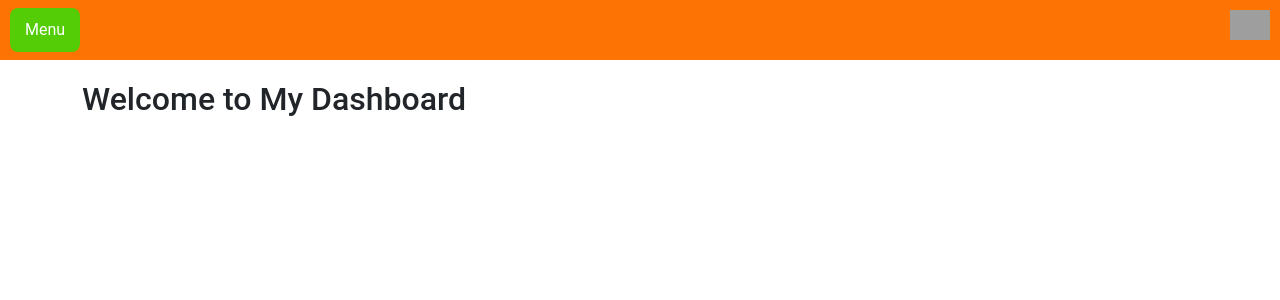
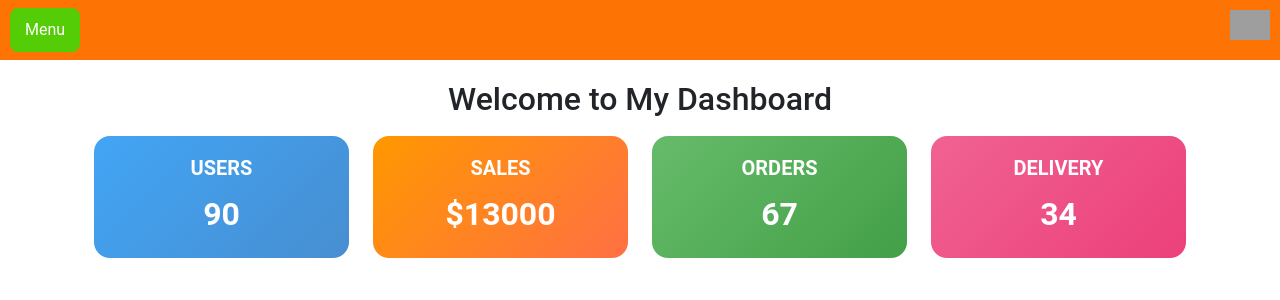
Before and after one commit to faridhajizada/MyTask, a React (Vite) app: page / in a window 1280 px wide. Shown: the top 300 px of the page. Built offline with nearby package versions, Linux system fonts and the light colour scheme; grey boxes are pictures that could not be loaded.

Commit message:
feat: create Card component

```diff
--- /dev/null
+++ b/src/components/Card/Card.jsx
@@ -0,0 +1,39 @@
+import React from "react";
+import "./Card.scss";
+
+function Card() {
+  return (
+    <section id="card">
+      <div className="container">
+        <div className="row">
+          <div className="col-md-3 col-6">
+            <div className="card-item users">
+              <h3>Users</h3>
+              <p>90</p>
+            </div>
+          </div>
+          <div className="col-md-3 col-6">
+            <div className="card-item sales">
+              <h3>Sales</h3>
+              <p>$13000</p>
+            </div>
+          </div>
+          <div className="col-md-3 col-6">
+            <div className="card-item orders">
+              <h3>Orders</h3>
+              <p>67</p>
+            </div>
+          </div>
+          <div className="col-md-3 col-6">
+            <div className="card-item delivery">
+              <h3>Delivery</h3>
+              <p>34</p>
+            </div>
+          </div>
+        </div>
+      </div>
+    </section>
+  );
+}
+
+export default Card;
--- /dev/null
+++ b/src/components/Card/Card.scss
@@ -0,0 +1,48 @@
+#card {
+  .card-item {
+    padding: 20px;
+    text-align: center;
+    color: white;
+    border-radius: 16px;
+    margin: 10px 0;
+    h3 {
+      font-size: 20px;
+      margin-bottom: 10px;
+      font-weight: bold;
+      text-transform: uppercase;
+    }
+
+    p {
+      font-size: 32px;
+      font-weight: bold;
+      margin: 0;
+    }
+    @media screen and (max-width: 768px) {
+      padding: 10px;
+      h3 {
+        font-size: 16px;
+      }
+      p {
+        font-size: 24px;
+      }
+    }
+  }
+  .card-item:hover {
+    transform: scale(1.1);
+    transition: 0.5s;
+  }
+  .users {
+    background: linear-gradient(135deg, #42a5f5, #478ed1);
+  }
+
+  .sales {
+    background: linear-gradient(135deg, #ff9800, #ff7043);
+  }
+
+  .orders {
+    background: linear-gradient(135deg, #66bb6a, #43a047);
+  }
+  .delivery {
+    background: linear-gradient(135deg, #f06292, #ec407a);
+  }
+}
--- a/src/pages/Dashboard/Dashboard.jsx
+++ b/src/pages/Dashboard/Dashboard.jsx
@@ -1,11 +1,17 @@
 import React from "react";
+import Card from "../../components/Card/Card";
 
 function Dashboard() {
   return (
     <section>
       <div className="container">
         <div className="row">
-          <h2>Welcome to My Dashboard</h2>
+          <div className="text-center">
+            <h2>Welcome to My Dashboard</h2>
+          </div>
+        </div>
+        <div className="row">
+          <Card />
         </div>
       </div>
     </section>
```
